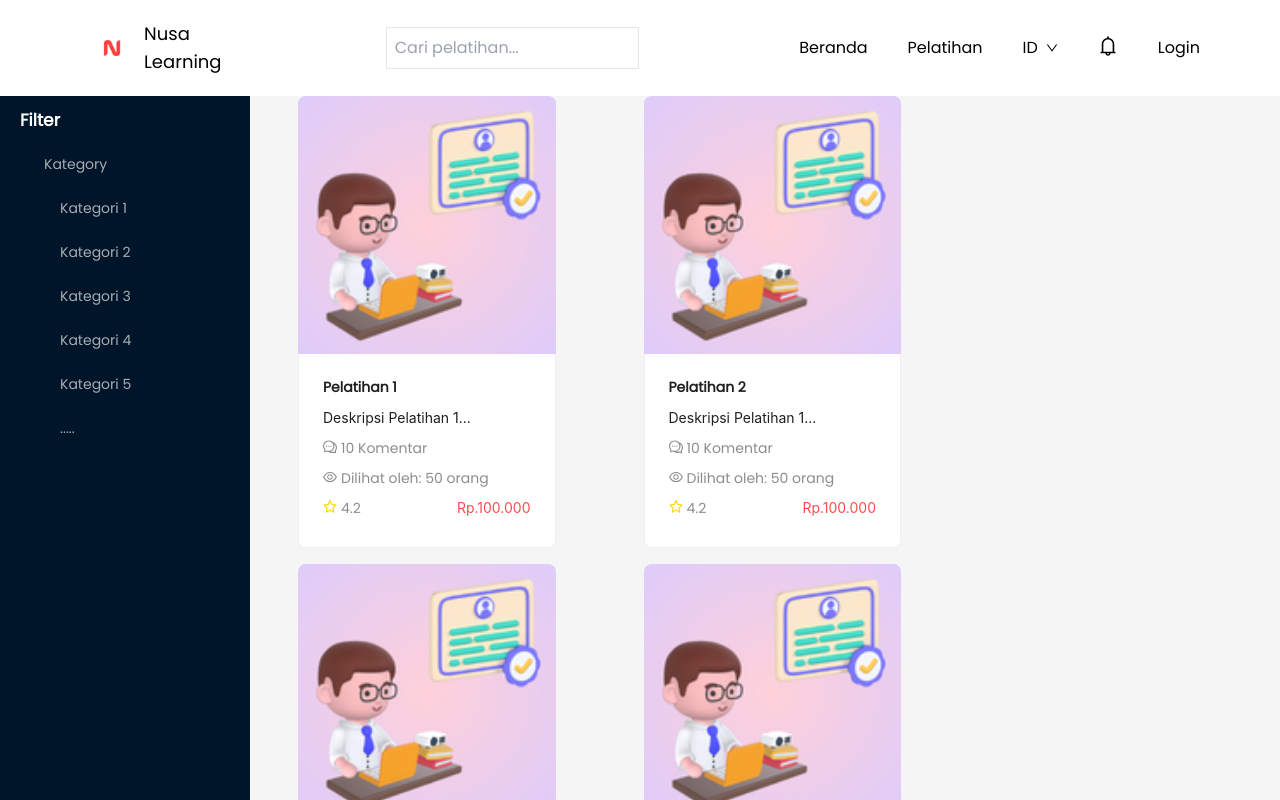
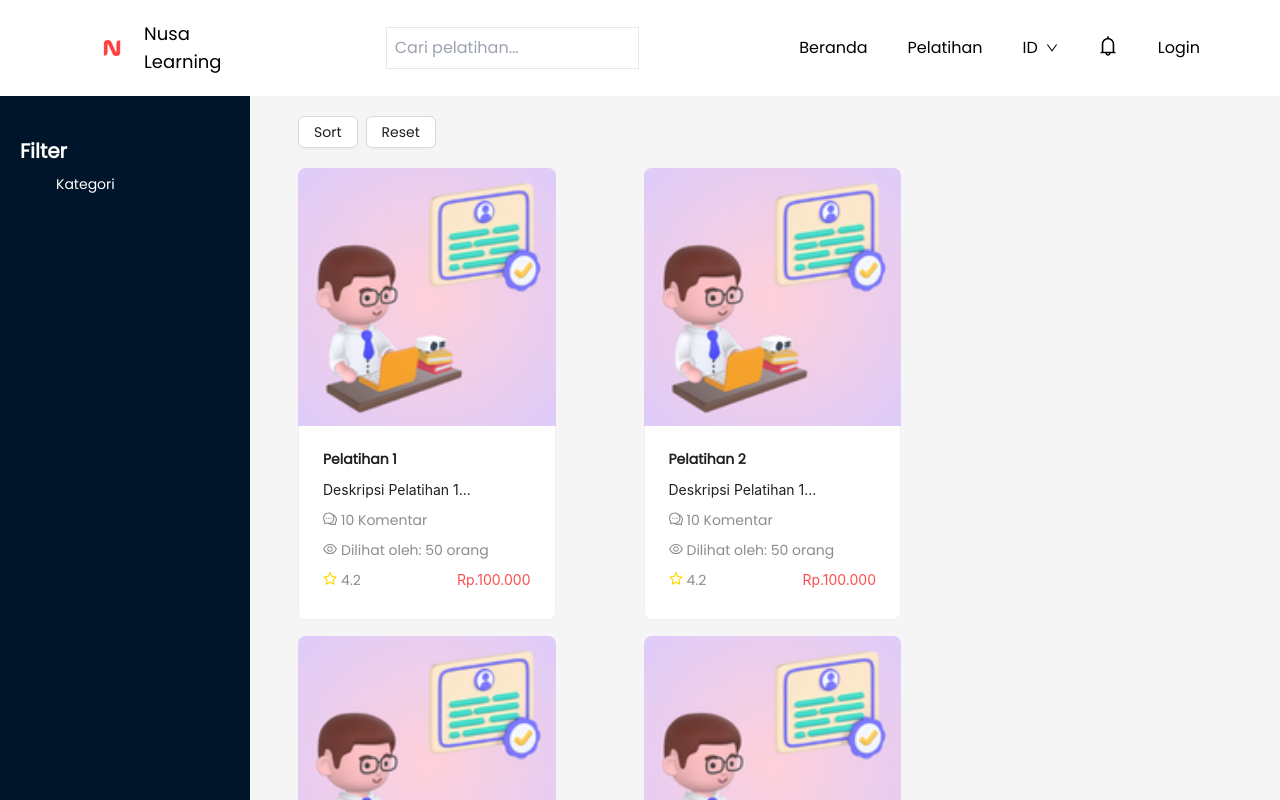
Before and after one commit to Aegist404/Nusantech-FinalProject, a React (Vite) app: page /pusatPengetahuan in a window 1280 px wide. Shown: the top 800 px of the page. Built offline with nearby package versions, Linux system fonts and the light colour scheme.

Commit message:
perbaikan halaman

```diff
--- /dev/null
+++ b/src/userComponents/beliPelatihan/ulasan.jsx
@@ -0,0 +1,64 @@
+import React, { useState } from 'react';
+import Comment from '../komentarKuis/coment';
+
+const commentsData = [
+  {
+    author: 'John Doe',
+    text: 'Lorem ipsum dolor sit amet, consectetur adipiscing elit. Proin condimentum aliquet arcu, sit amet eleifend tortor. Lorem ipsum dolor sit amet, consectetur adipiscing elit.',
+    replies: [
+      { author: 'Jane Smith', text: 'Lorem ipsum dolor sit amet, consectetur adipiscing elit. Proin condimentum aliquet arcu, sit amet eleifend tortor. Lorem ipsum dolor sit amet, consectetur adipiscing elit.' },
+    ],
+  },
+  {
+    author: 'Jane Smith',
+    text: 'Ini adalah komentar kedua.',
+    replies: [
+      { author: 'John Doe', text: 'Balasan pertama.' },
+      { author: 'Bob Brown', text: 'Balasan kedua.' },
+    ],
+  },
+  {
+    author: 'Alice Johnson',
+    text: 'Ini adalah komentar ketiga.',
+    replies: [
+      { author: 'Jane Smith', text: 'Balasan pertama.' },
+      { author: 'John Doe', text: 'Balasan kedua.' },
+    ],
+  },
+];
+
+const Ulasan = () => {
+  const [showThirdComment, setShowThirdComment] = useState(false);
+
+  const toggleThirdComment = () => {
+    setShowThirdComment(!showThirdComment);
+  };
+
+  return (
+    <div className="p-4">
+      <h1 className="text-2xl font-bold mb-4">Ulasan</h1>
+      {commentsData.slice(0, 2).map((comment, index) => (
+        <Comment key={index} {...comment} />
+      ))}
+      {commentsData.length > 2 && (
+        <div className="mt-4">
+          <div className="text-center">
+          <button
+            className="text-gray-400 hover justify-items-center"
+            onClick={toggleThirdComment}
+          >
+
+            {showThirdComment ? 'Show Less' : 'Show More'}
+          </button><br />
+          <button className='border border-black p-0 rounded-xl w-56'>
+            Lihat Semua Ulasan
+          </button>
+          </div>
+          {showThirdComment && <Comment {...commentsData[2]} />}
+        </div>
+      )}
+    </div>
+  );
+};
+
+export default Ulasan;
--- a/src/userComponents/pembayaran/PembayaranBca.jsx
+++ b/src/userComponents/pembayaran/PembayaranBca.jsx
@@ -13,7 +13,7 @@ const PembayaranBCA = () => {
   };
 
   return (
-    <div className="bg-gray-100 h-screen flex flex-col justify-center items-center">
+    <div className="bg-gray-100 h-screen flex flex-col justify-center items-center ">
       <div className="w-96 shadow-lg rounded-t-lg bg-white overflow-auto">
         <div className='bg-blue-100 h-32 p-6'>
           <Title level={3} className="mb-4">
--- /dev/null
+++ b/src/userComponents/pusatPengetahuan/FilterKategori.jsx
@@ -0,0 +1,54 @@
+import React, { useState } from 'react';
+
+const FilterKategori = () => {
+  const [isOpen, setIsOpen] = useState(false);
+  const [selectedCategories, setSelectedCategories] = useState([]);
+
+  const categories = [
+    'kategori 1',
+    'kategori 2',
+    'kategori 3',
+    'Kategori 4',
+    'Kategori 5',
+    // Add more categories here
+  ];
+
+  const toggleCategory = (category) => {
+    if (selectedCategories.includes(category)) {
+      setSelectedCategories(selectedCategories.filter(cat => cat !== category));
+    } else {
+      setSelectedCategories([...selectedCategories, category]);
+    }
+  };
+
+  return (
+    <div className="relative">
+      <button
+      theme="dark"
+        className="w-full text-white py-2 px-4 text-left focus:outline-none"
+        onClick={() => setIsOpen(!isOpen)}
+      >
+        Kategori
+      </button>
+      {isOpen && (
+        <div theme="dark" className="absolute mt-2 w-full text-white shadow-lg">
+          <div className="flex flex-col pl-4">
+            {categories.map(category => (
+              <label key={category} className="flex items-center space-x-2 space-y-2">
+                <input
+                  type="checkbox"
+                  className="form-checkbox h-5 w-5"
+                  checked={selectedCategories.includes(category)}
+                  onChange={() => toggleCategory(category)}
+                />
+                <span>{category}</span>
+              </label>
+            ))}
+          </div>
+        </div>
+      )}
+    </div>
+  );
+};
+
+export default FilterKategori;
--- /dev/null
+++ b/src/userComponents/pusatPengetahuan/sortPengetahuan.jsx
@@ -0,0 +1,52 @@
+import React from 'react';
+import { Button, Dropdown, Space } from 'antd';
+const items = [
+  {
+    key: '1',
+    label: (
+      <a target="_blank" rel="noopener noreferrer" href="#">
+        Newest
+      </a>
+    ),
+  },
+  {
+    key: '2',
+    label: (
+      <a target="_blank" rel="noopener noreferrer" href="#">
+        Oldest
+      </a>
+    ),
+  },
+  {
+    key: '3',
+    label: (
+      <a target="_blank" rel="noopener noreferrer" href="#">
+        Most Watched
+      </a>
+    ),
+  },
+  {
+    key: '4',
+    label: (
+      <a target="_blank" rel="noopener noreferrer" href="#">
+        Highest Rate
+      </a>
+    ),
+  },
+];
+const SortPengetahuan = () => (
+  <Space direction="vertical" className='mx-12 my-5'>
+    <Space wrap>
+      <Dropdown
+        menu={{
+          items,
+        }}
+        placement="bottomLeft"
+      >
+        <Button>Sort</Button>
+      </Dropdown>
+        <Button>Reset</Button>
+</Space>
+  </Space>
+);
+export default SortPengetahuan;
--- a/src/userPages/IsiPengetahuan.jsx
+++ b/src/userPages/IsiPengetahuan.jsx
@@ -4,6 +4,8 @@ import MainProgress from '../userComponents/isiPengetahuan/mainProgress'
 import MainNavbar from '../userComponents/navigation/MainNavbar'
 import Komentar from '../userComponents/komentarKuis/komentarKuis'
 import Keuntungan from '../userComponents/isiPengetahuan/Keuntungan'
+import CardPelatihan from '../userComponents/Pelatihan/Pelatihan1/CardPelatihan'
+import CardPelatihan2 from '../userComponents/Pelatihan/pelatihan2/CardPelatihan2'
 
 const IsiPengetahuan = () => {
   return (
@@ -17,6 +19,9 @@ const IsiPengetahuan = () => {
       <Komentar />
       </div>
       </div>
+      <div className=''>
+      {/* <CardPelatihan /> */}
+      </div>
       <MainFooter/>
     </div>
   )
--- a/src/userPages/PusatPengetahuan.jsx
+++ b/src/userPages/PusatPengetahuan.jsx
@@ -4,6 +4,8 @@ import MainNavbar from '../userComponents/navigation/MainNavbar';
 import CardPelatihan2 from '../userComponents/Pelatihan/pelatihan2/CardPelatihan2';
 import MainFooter from '../userComponents/navigation/MainFooter';
 import HalamanPelatihan from '../userComponents/Pelatihan/pelatihan2/halamanPelatihan';
+import SortPengetahuan from '../userComponents/pusatPengetahuan/sortPengetahuan';
+import FilterKategori from '../userComponents/pusatPengetahuan/FilterKategori';
 
 const { Content, Sider } = Layout;
 
@@ -13,9 +15,12 @@ function PusatPengetahuan() {
       <MainNavbar />
       <Layout className="min-h-screen">
         <Sider width={250} theme="dark">
-          <Menu theme="dark" mode="vertical">
+        <h1 className='text-white text-[20px] font-bold ml-5 mt-10'>Filter</h1>
+        <div className='pl-10'>
+        <FilterKategori />
+        </div>
+          {/* <Menu theme="dark" mode="vertical">
             <Menu.Item key="1">
-              <h1 className='text-white text-[17px] font-bold'>Filter</h1>
             </Menu.Item>
             <Menu.Item key="2">
               <h1 className='ml-6'>Kategory <span></span></h1>
@@ -40,11 +45,14 @@ function PusatPengetahuan() {
             <h1>.....</h1>
             </Menu.Item>
             </div>
-          </Menu>
+          </Menu> */}
         </Sider>
         <Layout>
           <Content>
             <div>
+              <div>
+              <SortPengetahuan />
+              </div>
               <CardPelatihan2 />
             </div>
           </Content>
--- a/src/userPages/detailPelatihanPages.jsx
+++ b/src/userPages/detailPelatihanPages.jsx
@@ -6,6 +6,7 @@ import TanggalPelatihan from "../userComponents/beliPelatihan/tanggalPelatihan";
 import TargetPelatihan from "../userComponents/beliPelatihan/targetPelatihan";
 import Komentar from "../userComponents/komentarKuis/komentarKuis";
 import MainFooter from "../userComponents/navigation/MainFooter";
+import Ulasan from "../userComponents/beliPelatihan/ulasan";
 
 
 const DetailPelatihanPages = () => {
@@ -21,7 +22,7 @@ const DetailPelatihanPages = () => {
         </div>
         <TargetPelatihan />
       </div>
-        <Komentar />
+        <Ulasan />
     </div>
         <MainFooter />
     </>
```
